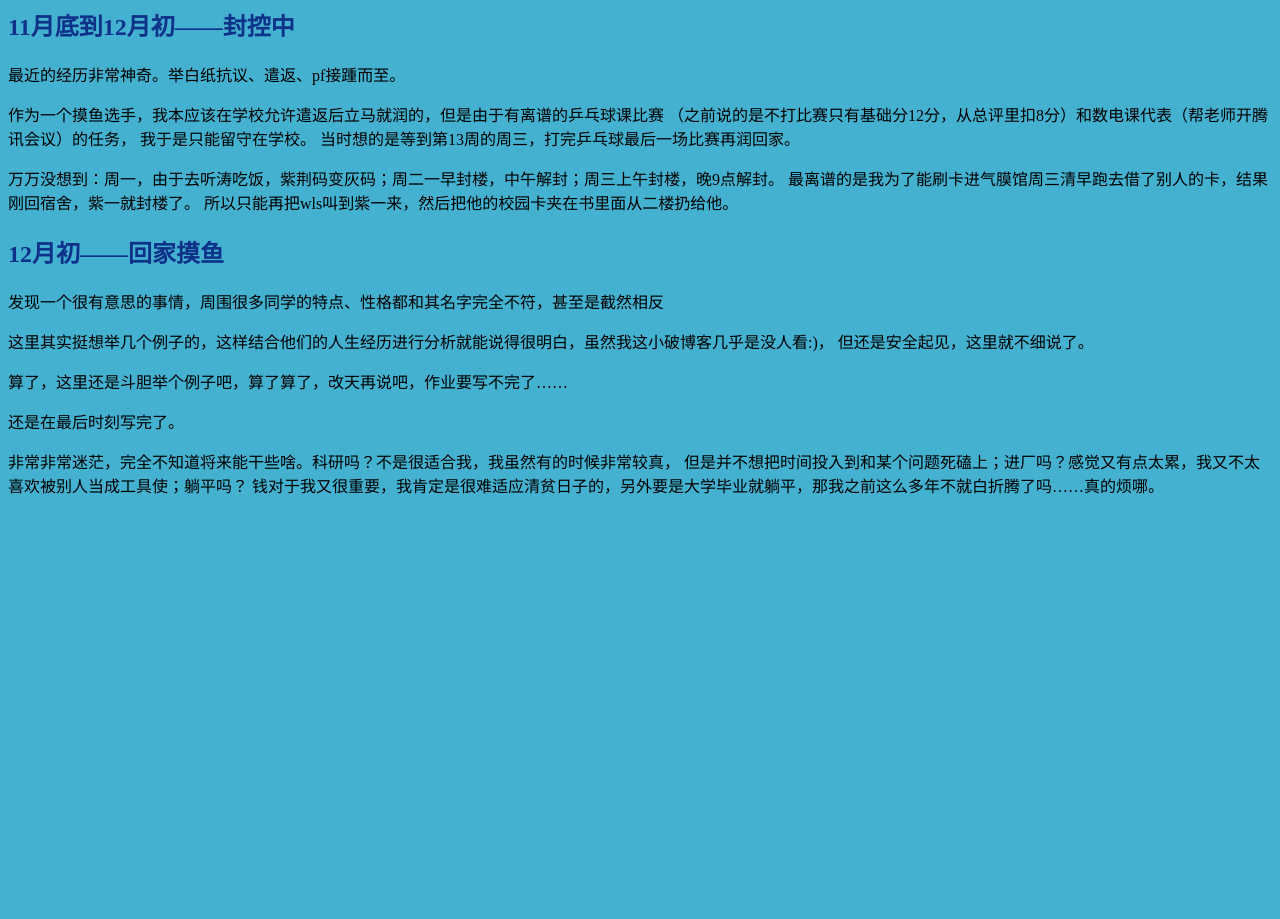
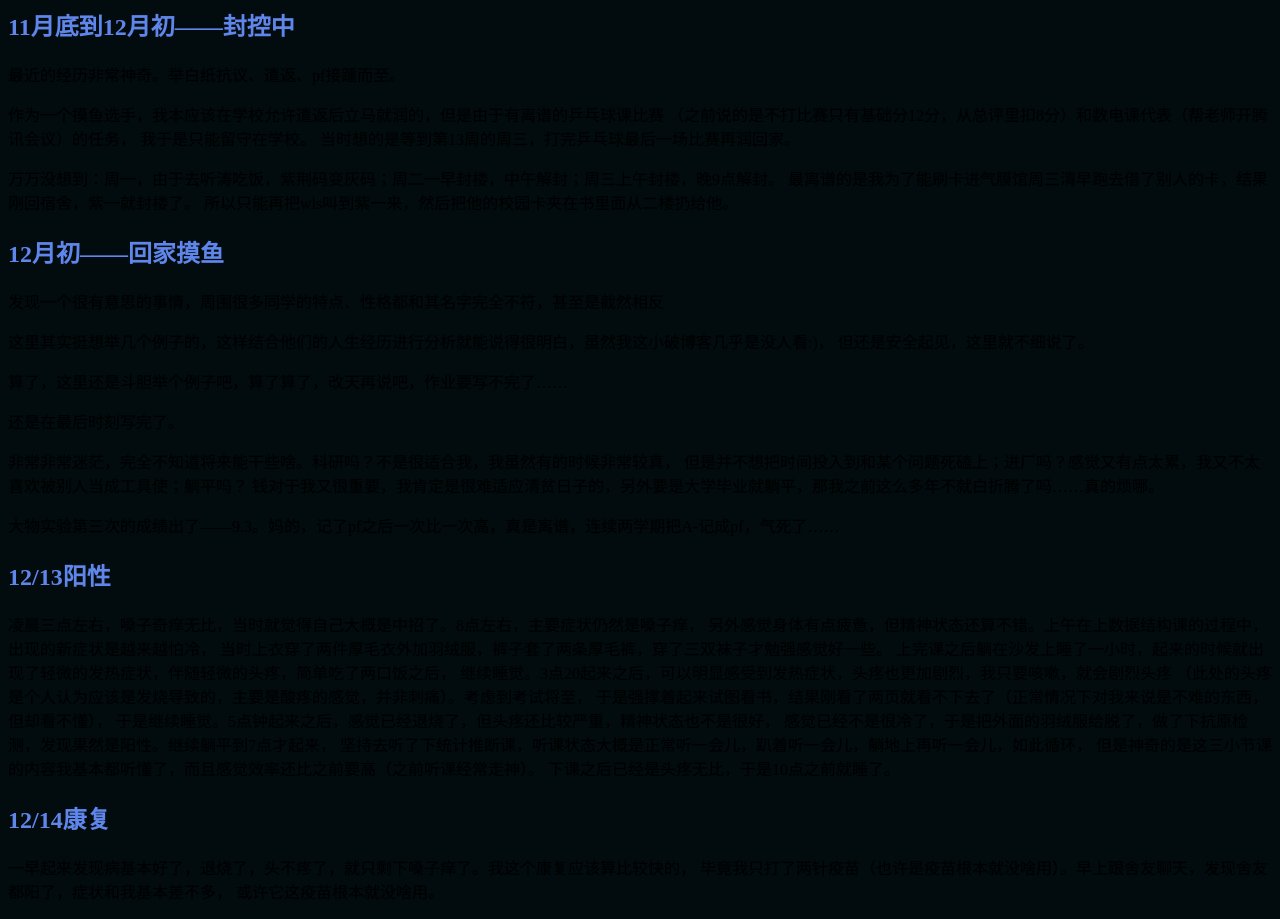
Before and after one commit to BBeightk/BBeightk.github.io, a plain HTML site: page 2022diary1.html in a window 1280 px wide. Shown: the part 68-987 px from the top of the page. Before the commit the page ends 800 px from the top, so only its background shows below. Drawn offline with Linux system fonts and the light colour scheme.

Commit message:
12/13,14

```diff
--- a/2022diary1.html
+++ b/2022diary1.html
@@ -1,13 +1,13 @@
 <title>11底到12月初——回家摸鱼中</title>
 <style type="text/css">
     body {
-        background-color: rgb(68, 177, 208)
+        background-color: #020b0e
     }
     h1 {
-        color: rgb(18, 62, 33);
+        color: rgb(232, 240, 243);
         text-align: center;
     }
-    h2 { color: rgb(14, 49, 137)
+    h2 { color: rgb(95, 134, 234)
     }
 </style>
 <h1>从11月底到12月</h1>
@@ -34,3 +34,24 @@
     但是并不想把时间投入到和某个问题死磕上；进厂吗？感觉又有点太累，我又不太喜欢被别人当成工具使；躺平吗？
     钱对于我又很重要，我肯定是很难适应清贫日子的，另外要是大学毕业就躺平，那我之前这么多年不就白折腾了吗……真的烦哪。
 </p>
+<p>大物实验第三次的成绩出了——9.3。妈的，记了pf之后一次比一次高，真是离谱，连续两学期把A-记成pf，气死了……
+</p>
+<h2>12/13阳性</h2>
+<p>凌晨三点左右，嗓子奇痒无比，当时就觉得自己大概是中招了。8点左右，主要症状仍然是嗓子痒，
+    另外感觉身体有点疲惫，但精神状态还算不错。上午在上数据结构课的过程中，出现的新症状是越来越怕冷，
+    当时上衣穿了两件厚毛衣外加羽绒服，裤子套了两条厚毛裤，穿了三双袜子才勉强感觉好一些。
+    上完课之后躺在沙发上睡了一小时，起来的时候就出现了轻微的发热症状，伴随轻微的头疼，简单吃了两口饭之后，
+    继续睡觉。3点20起来之后，可以明显感受到发热症状，头疼也更加剧烈，我只要咳嗽，就会剧烈头疼
+    （此处的头疼是个人认为应该是发烧导致的，主要是酸疼的感觉，并非刺痛）。考虑到考试将至，
+    于是强撑着起来试图看书，结果刚看了两页就看不下去了（正常情况下对我来说是不难的东西，但却看不懂），
+    于是继续睡觉。5点钟起来之后，感觉已经退烧了，但头疼还比较严重，精神状态也不是很好，
+    感觉已经不是很冷了，于是把外面的羽绒服给脱了，做了下抗原检测，发现果然是阳性。继续躺平到7点才起来，
+    坚持去听了下统计推断课，听课状态大概是正常听一会儿，趴着听一会儿，躺地上再听一会儿，如此循环，
+    但是神奇的是这三小节课的内容我基本都听懂了，而且感觉效率还比之前要高（之前听课经常走神）。
+    下课之后已经是头疼无比，于是10点之前就睡了。
+</p>
+<h2>12/14康复</h2>
+<p>一早起来发现病基本好了，退烧了，头不疼了，就只剩下嗓子痒了。我这个康复应该算比较快的，
+    毕竟我只打了两针疫苗（也许是疫苗根本就没啥用）。早上跟舍友聊天，发现舍友都阳了，症状和我基本差不多，
+    或许它这疫苗根本就没啥用。
+</p>
```
Also changed, not shown: AboutMe.html (+3 -2 lines), index.html (+2 -2 lines), 2 other files.
